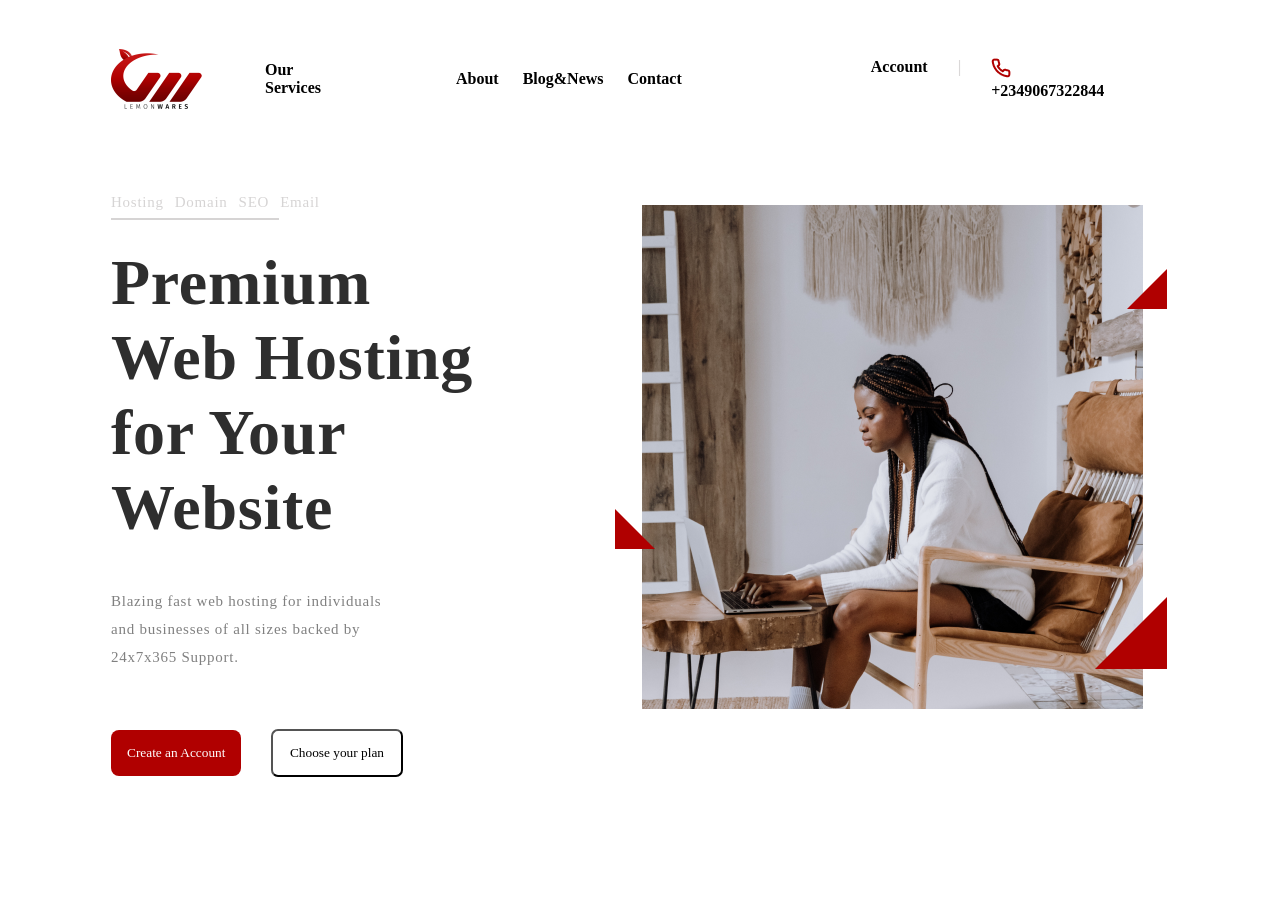
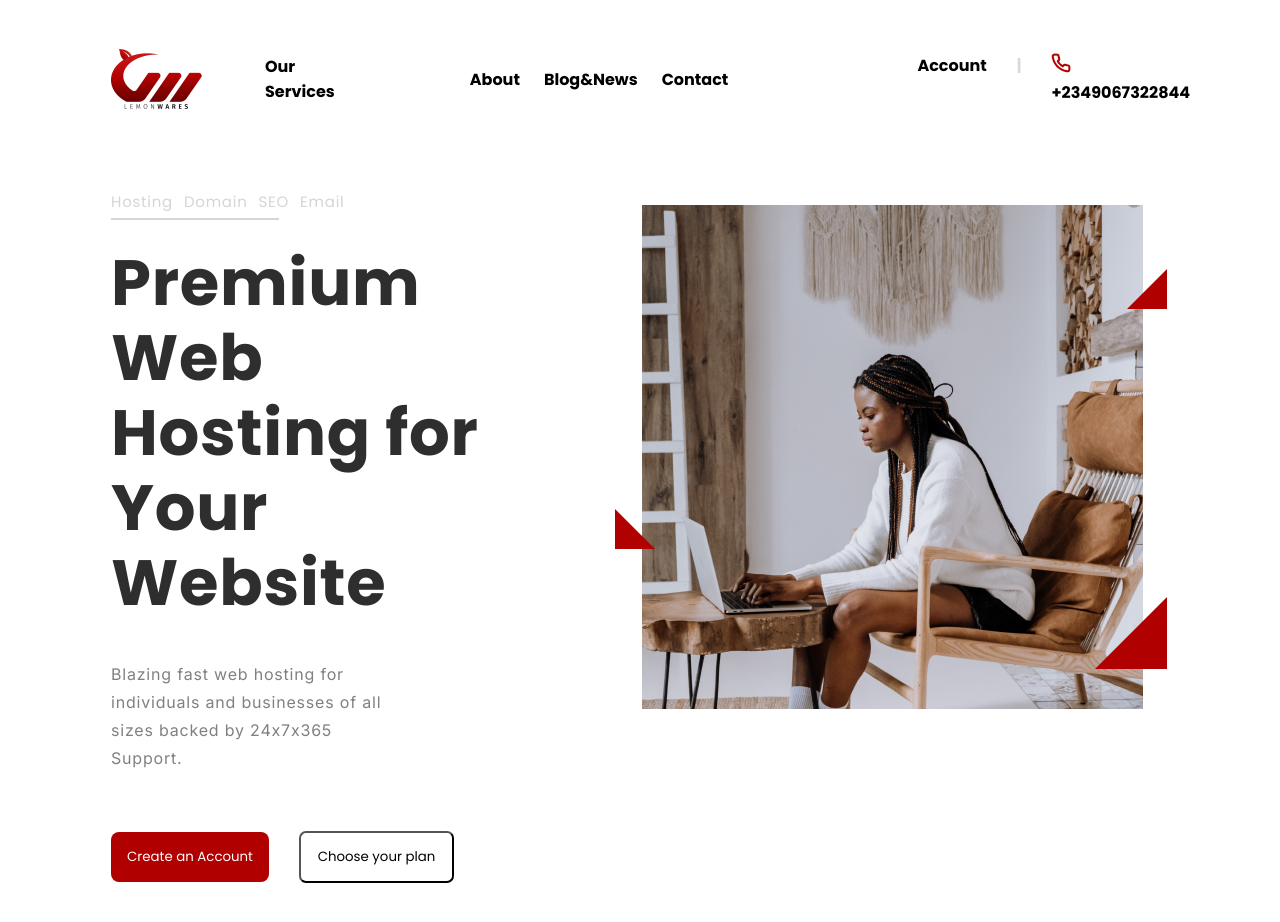
Before and after one commit to KhrystynaBohdan/Landing-Page, a website: page index.html in a window 1280 px wide. Before the commit the page ends 825 px from the top, so only its background shows below. Drawn offline with Linux system fonts and the light colour scheme.

Commit message:
change structure and add variables to colors

```diff
--- a/index.html
+++ b/index.html
@@ -24,7 +24,7 @@
         <a href="#">Account</a>
         <div class="vertical-line">|</div>
         <div class="phone-logo">
-            <img src="images/phone.png">
+            <img src="images/phone.png" alt="phone">
             <span>+2349067322844</span>
         </div>
     </div>
@@ -54,8 +54,8 @@
         </div>
     </div>
     <div class="top-section-image">
-        <img src="images/girl.png">
-        <img class="triangles" src="images/triangles.png">
+        <img src="images/girl.png" alt="girl">
+        <img class="triangles" src="images/triangles.png" alt="triangle">
     </div>
 </section>
 </body>
--- a/scss/styles.scss
+++ b/scss/styles.scss
@@ -1,20 +1,29 @@
 $white: #FFFFFF;
 $black: #000000;
+$red: #B00000;
+$light-grey: #D6D4D4;
 $nav-font: 600;
-$font: Poppins sans-serif;
+$font: Poppins;
 
 body {
   position: relative;
   background: $white;
   padding: 40px;
   font-family: $font;
-}
 
   nav {
     font-weight: $nav-font;
     display: flex;
     align-items: center;
     padding: 1px 139px 55px 63px;
+
+    .logo-section {
+      display: flex;
+      align-items: center;
+
+      a {
+        margin-left: 63px
+      }
     }
 
     .about-section {
@@ -36,30 +45,56 @@ nav {
         color: $black;
         text-decoration: none;
       }
-}
 
       .vertical-line {
         color: #DAD8D8;
         margin: 0 30px 0 30px;
       }
 
-.logo-section {
-  display: flex;
-  align-items: center;
-
-  a {
-    margin-left: 63px
+      .phone-logo img {
+        margin-right: 5px;
       }
     }
-
-.phone-logo img {
-  margin-right: 5px;
+  }
 }
 
 .top-section {
   display: flex;
   justify-content: space-around;
   padding: 0 89px 0 63px;
+
+  .top-section-nav {
+    border-bottom: 2px solid $light-grey;
+    width: 44%;
+    display: flex;
+
+    .link {
+      &.margin {
+        margin-left: 11px;
+
+      }
+
+      .hover-indicator {
+        height: 2px;
+        background-color: $red;
+        visibility: hidden;
+      }
+
+      a {
+        color: $light-grey;
+        text-decoration: none;
+
+        &:hover {
+          color: $red;
+        }
+      }
+
+      &:hover {
+        .hover-indicator {
+          visibility: visible;
+        }
+      }
+    }
   }
 
   .top-section-title {
@@ -78,15 +113,13 @@ nav {
     color: #808080;
     margin-right: 150px;
     padding-top: 24px;
-}
 
     .top-section-content-body {
-  padding: 27px 95px 43px 0;
+      padding: 24px 95px 43px 0;
       letter-spacing: 0.05em;
+      font-family: Inter;
+      font-size: 16px;
     }
-
-.top-section-body {
-  font-family: Inter sans-serif;
   }
 
   .top-section-image {
@@ -100,43 +133,10 @@ nav {
     }
   }
 
-.top-section-nav {
-  border-bottom: 2px solid #D6D4D4;
-  width: 44%;
-  display: flex;
-
-  .link {
-    &.margin {
-      margin-left: 11px;
-
-    }
-
-    .hover-indicator {
-      height: 2px;
-      background-color: #B00000;
-      visibility: hidden;
-    }
-
-    a {
-      color: #D6D4D4;
-      text-decoration: none;
-
-      &:hover {
-        color: #B00000;
-      }
-    }
-
-    &:hover {
-      .hover-indicator {
-        visibility: visible;
-      }
-    }
-  }
-}
-
+  .top-section-buttons {
     .create-button {
       color: $white;
-  background-color: #B00000;
+      background-color: $red;
       border-radius: 8px;
       padding: 15px 16px;
       border: none;
@@ -156,3 +156,5 @@ nav {
       margin-left: 25px;
 
     }
+  }
+}
```
Also changed, not shown: styles.css, 1 other file. Lines whose indentation alone changed are shown as unchanged.
